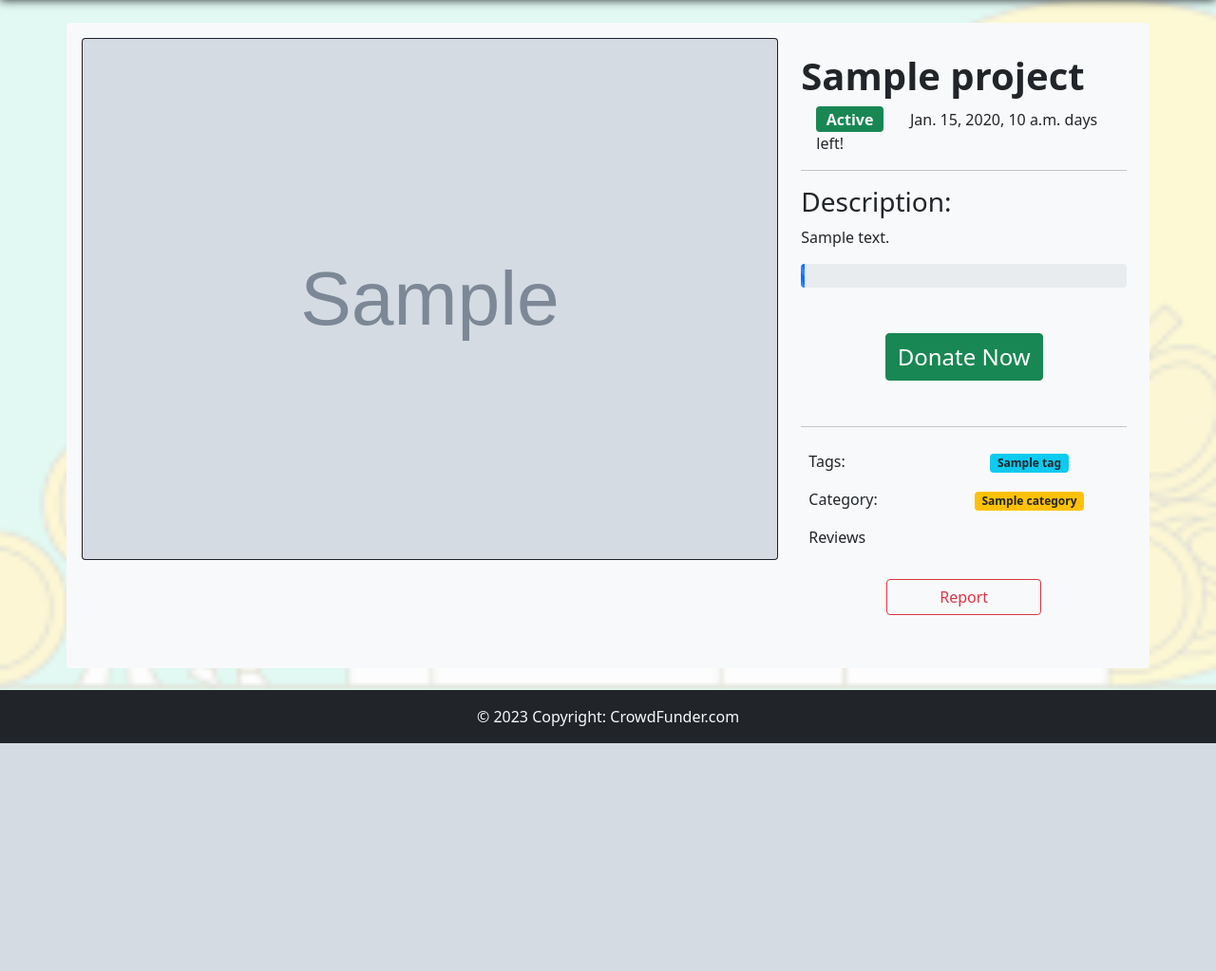
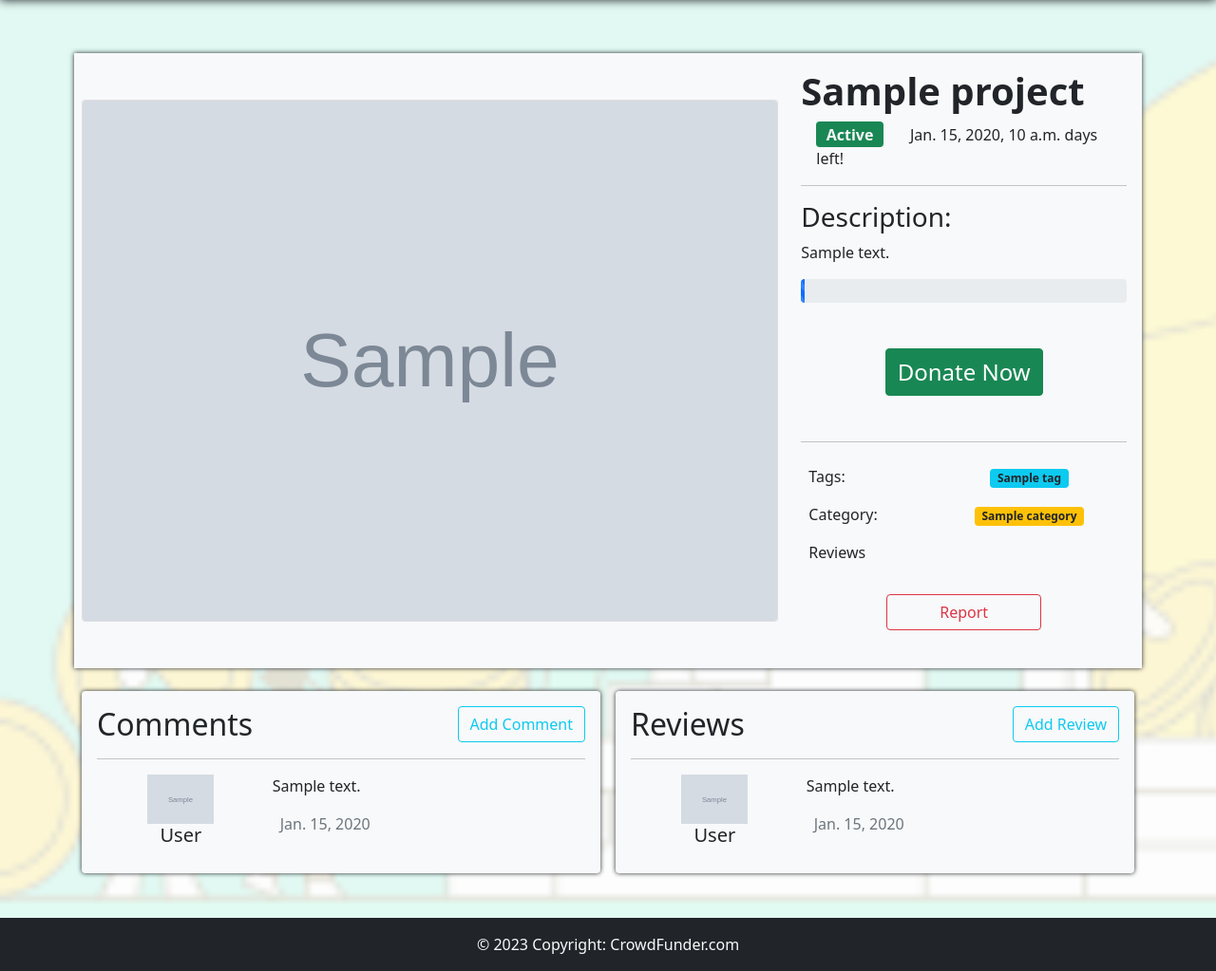
Before and after one commit to MoustafaAscoura/CrowdFunder, a Django app: template CrowdFunder/projects/templates/projects/project_detail.html in a window 1280 px wide. Shown: the part 62-1085 px from the top of the page at 95% size. Before the commit the page ends 845 px from the top, so only its background shows below. Run offline with Django 4.2, Linux system fonts and the light colour scheme; the template is opened without the code that fills it: most values are stand-ins (such as "Sample title", 1, 10 or a date in 2020); grey boxes marked "Sample" are stand-in pictures; some libraries are stand-ins or nearby versions.

Commit message:
Comments and Reviews sections

```diff
--- a/CrowdFunder/Feedback/urls.py
+++ b/CrowdFunder/Feedback/urls.py
@@ -2,5 +2,7 @@ from django.urls import path
 from .views import *
 
 urlpatterns = [
-    path('report/<int:id>', report_project, name='report')
+    path('<int:id>/report', report_project, name='report'),
+    path('<int:id>/review', report_project, name='create_review'),
+    path('<int:id>/comment', report_project, name='create_comment'),
 ]
--- a/CrowdFunder/account/models.py
+++ b/CrowdFunder/account/models.py
@@ -18,5 +18,8 @@ class User(AbstractUser):
     def __str__(self) -> str:
         return self.username
 
+    @property
     def fullname(self):
-        return self.first_name + " " + self.last_name
+        if self.first_name:
+            return self.first_name + " " + self.last_name
+        return self.username
--- a/CrowdFunder/projects/models.py
+++ b/CrowdFunder/projects/models.py
@@ -61,8 +61,6 @@ class Project(models.Model):
             else:
                 rates_list.append(1)
 
-        print('aaaaaaa',rates_list,rate)
-
         return rates_list
 
 class Donation(models.Model):
--- /dev/null
+++ b/CrowdFunder/projects/templates/projects/partials/commentcard.html
@@ -0,0 +1,10 @@
+<div class="review-card row m-1">
+    <div class="col-4 text-center">
+        <img style="width: 70px;" src="{{comment.user.get_profile_picture}}" alt="">
+        <h5>{{comment.user.fullname}}</h5>
+    </div>
+    <div class="col-8">
+        <p>{{comment.content}}</p>
+        <p class="text-muted"><i class="fa-regular fa-clock me-2"></i>{{comment.created_at.date}}</p>
+    </div>
+</div>
--- /dev/null
+++ b/CrowdFunder/projects/templates/projects/partials/reviewcard.html
@@ -0,0 +1,10 @@
+<div class="review-card row m-1">
+    <div class="col-4 text-center">
+        <img style="width: 70px;" src="{{review.user.get_profile_picture}}" alt="">
+        <h5>{{review.user.fullname}}</h5>
+    </div>
+    <div class="col-8">
+        <p>{{review.review}}</p>
+        <p class="text-muted"><i class="fa-regular fa-clock me-2"></i>{{review.created_at.date}}</p>
+    </div>
+</div>
--- a/CrowdFunder/projects/templates/projects/project_detail.html
+++ b/CrowdFunder/projects/templates/projects/project_detail.html
@@ -2,15 +2,14 @@
 
 {% block content %}
 
-<div class="container my-2 bg-light p-3 rounded">
-    <div class="row gx-3">
-        <div class="col-8">
-            <div class="card bg-dark text-white">
+<div class="container my-2  p-3 rounded">
+    <div class="row gx-3 bg-light my-3"  style="box-shadow: 0 0 5px;">
+        <div class="col-12 col-lg-8 my-auto">
+            <div class="card">
                 <img src="{{project.thumbnail}}" class="card-img" alt="thumbnail" style="object-fit: cover;">
-
             </div>
         </div>
-        <div class="col-4 p-3 position-relative">
+        <div class="col-12 col-lg-4 p-3 position-relative">
             {%if user == project.user %}
             <div class="control position-absolute" style="right: 20px; top: 65px;">
                 <a class="btn btn-outline-dark" href="{% url 'edit_project' id=project.id %}"><i class="fa-solid fa-pen-to-square"></i></a>
@@ -88,7 +87,40 @@
 
         </div>
     </div>
-
+    <div class="row gx-3">
+        <div class="col-12 col-lg-6 p-2">
+            <div class="bg-light rounded p-3" style="box-shadow: 0 0 5px;">
+                <a href="{% url 'create_comment' id=project.id %}" class="btn btn-outline-info float-end">Add Comment</a>
+                <h2>Comments</h2>
+                <div class="comments">
+                    <hr>
+                    {%if project.comments.all %}
+                        {%for review in project.comments.all%}
+                            {% include "projects/partials/commentcard.html" with comment=comment %}
+                        {%endfor%}
+                    {%else%}
+                        <h3>There are currently no comments!</h3>
+                    {%endif%}
+                </div>
+            </div>
+        </div>
+        <div class="col-12 col-lg-6 p-2">
+            <div class="bg-light rounded p-3" style="box-shadow: 0 0 5px;">
+                <a href="{% url 'create_review' id=project.id %}" class="float-end btn btn-outline-info">Add Review</a>
+                <h2>Reviews</h2>
+                <div class="reviews">
+                    <hr>
+                    {%if project.reviews.all %}
+                        {%for review in project.reviews.all%}
+                            {% include "projects/partials/reviewcard.html" with review=review %}
+                        {%endfor%}
+                    {%else%}
+                        <h3>There are currently no reviews!</h3>
+                    {%endif%}
+                </div>
+            </div>
+        </div>
+    </div>
 </div>
 
 {% endblock %}
```
Also changed, not shown: CrowdFunder/projects/templates/projects/partials/donationcard.html (added, +10 -0 lines), CrowdFunder/projects/urls.py (+3 -4 lines), CrowdFunder/templates/auth/profile.html (+14 -11 lines).
